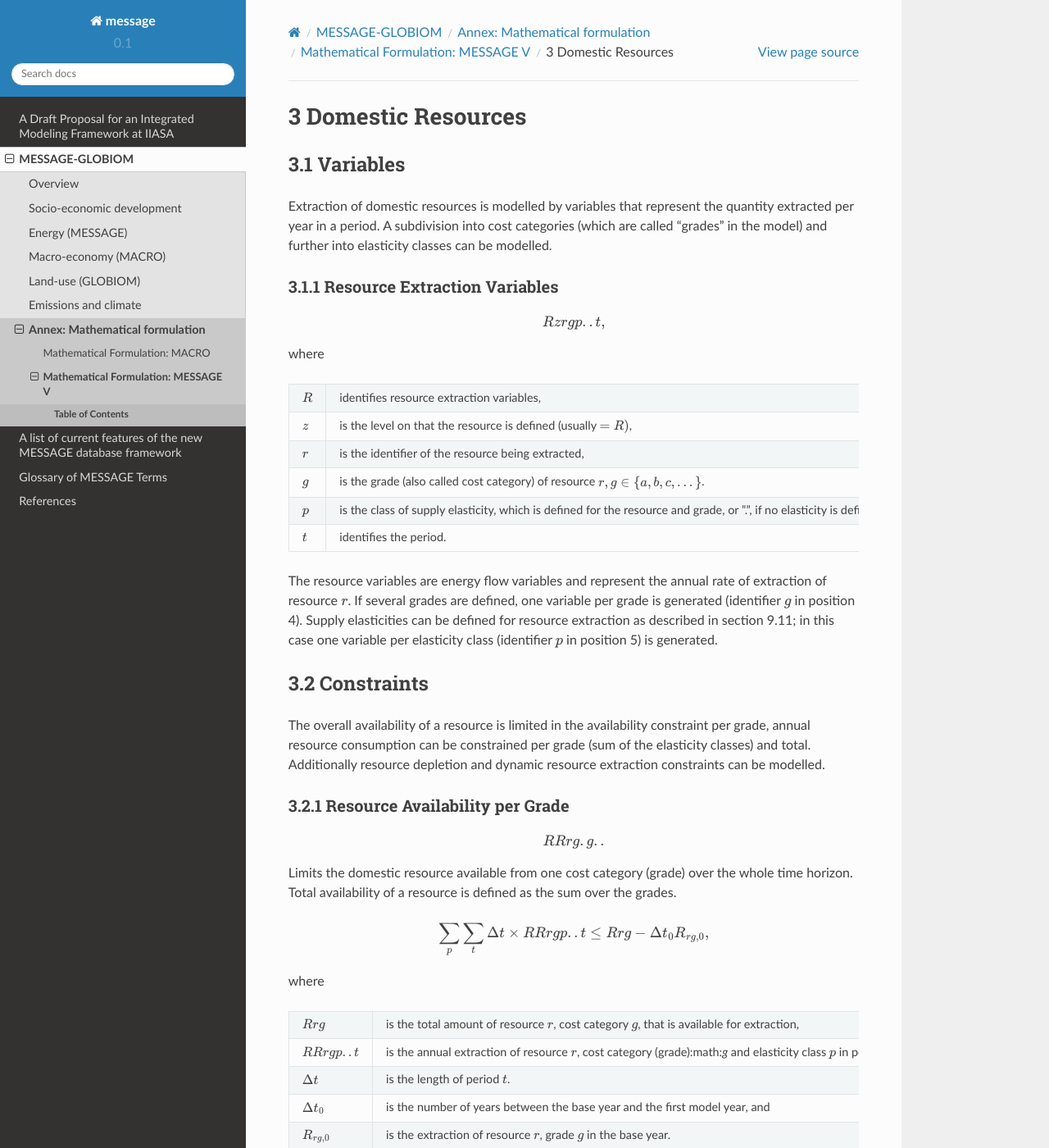
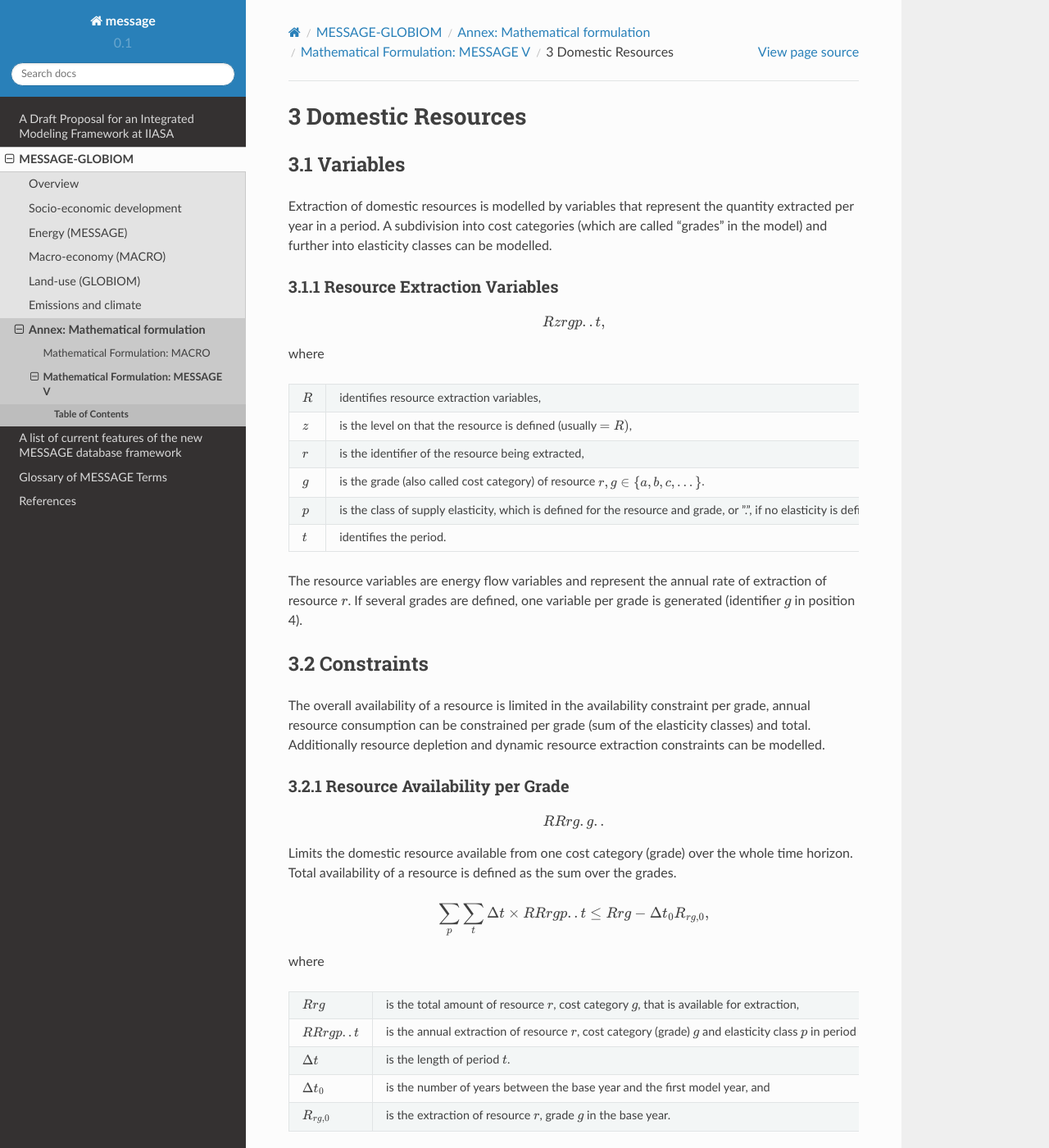
Before and after one commit to iiasa/message_doc, a Sphinx documentation site: the page built from source/message_globiom/annex/message/3_domestic_resources.rst, in a window 1280 px wide and 1400 px high. Shown: the whole window at 82% size. Built offline with Sphinx 7.4.7 and the Read the Docs theme 2.0.0, drawn with Linux system fonts in a browser that asks for light colours; pages that are not in the unit, such as notebooks, are missing from menus.

Commit message:
Update 3_domestic_resources.rst

```diff
--- a/source/message_globiom/annex/message/3_domestic_resources.rst
+++ b/source/message_globiom/annex/message/3_domestic_resources.rst
@@ -28,7 +28,7 @@ where
    * - :math:`t`
      - identifies the period.
 
-The resource variables are energy flow variables and represent the annual rate of extraction of resource :math:`r`. If several grades are defined, one variable per grade is generated (identifier :math:`g` in position 4). Supply elasticities can be defined for resource extraction as described in section 9.11; in this case one variable per elasticity class (identifier :math:`p` in position 5) is generated.
+The resource variables are energy flow variables and represent the annual rate of extraction of resource :math:`r`. If several grades are defined, one variable per grade is generated (identifier :math:`g` in position 4).
 
 3.2 	Constraints
 ----
@@ -55,7 +55,7 @@ where
    * - :math:`Rrg`
      - is the total amount of resource :math:`r`, cost category :math:`g`, that is available for extraction,
    * - :math:`RRrgp..t`
-     - is the annual extraction of resource :math:`r`, cost category (grade):math:`g` and elasticity class :math:`p` in period :math:`t`,
+     - is the annual extraction of resource :math:`r`, cost category (grade) :math:`g` and elasticity class :math:`p` in period :math:`t`,
    * - :math:`\Delta t`
      - is the length of period :math:`t`.
    * - :math:`\Delta t_0`
```
